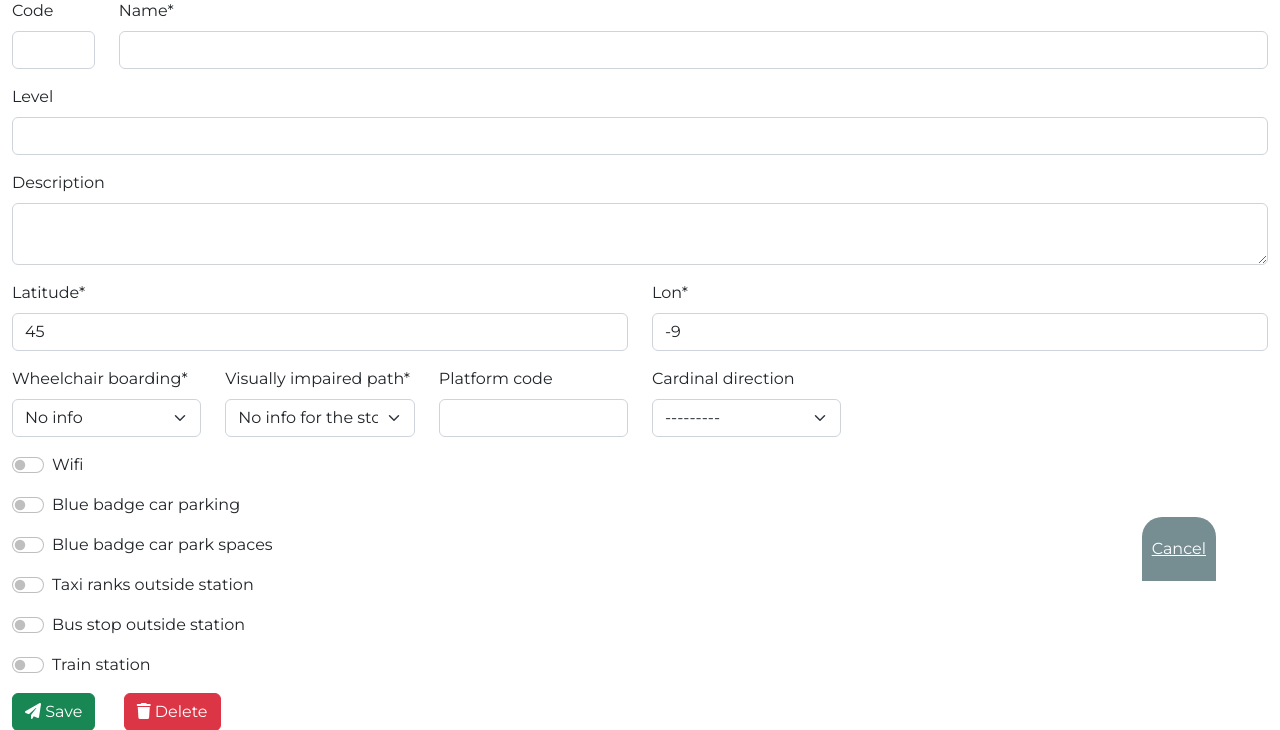
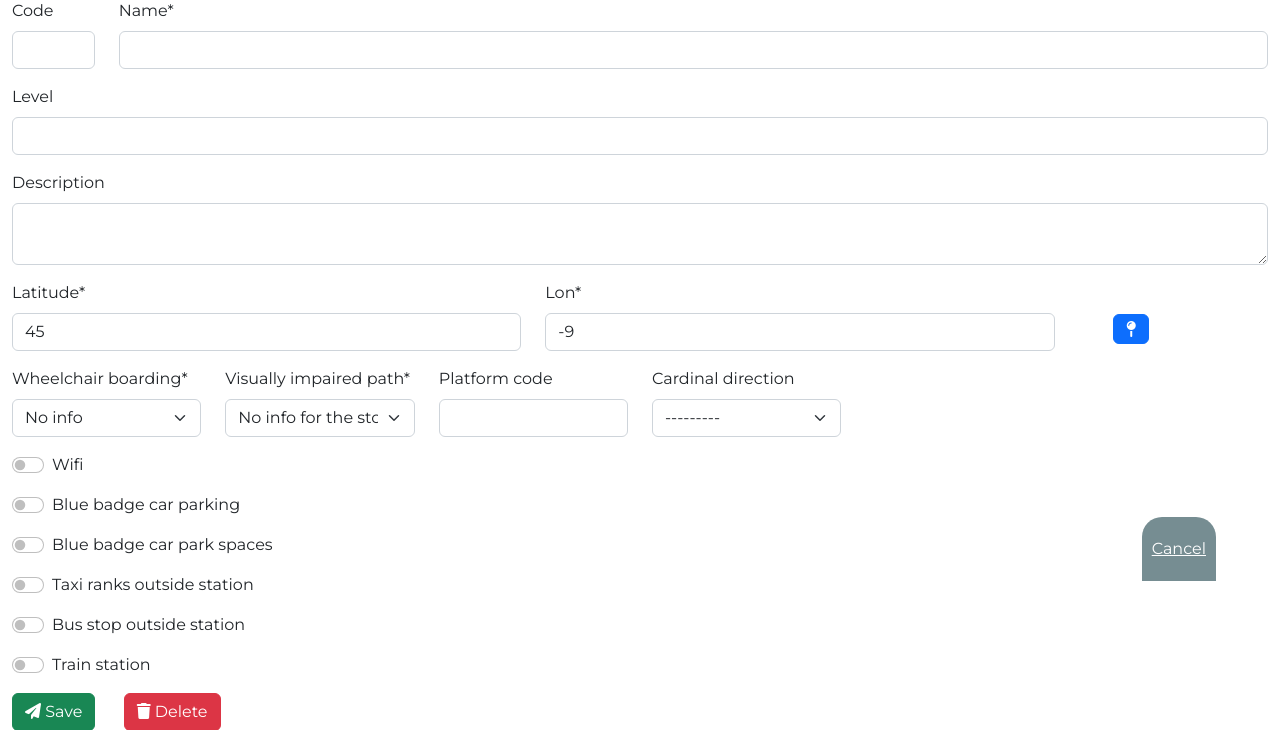
Before and after one commit to infofactory/voxpop, a Django app: page /stops/add/ in a window 1280 px wide. Shown: the part 219-949 px from the top of the page. Run offline with Django 4.2, Linux system fonts and the light colour scheme; the visitor is signed in with stand-in values (Sample User, id 1); some libraries are stand-ins or nearby versions.

Commit message:
autolocate added

```diff
--- a/src/lisbona/settings/base.py
+++ b/src/lisbona/settings/base.py
@@ -10,6 +10,7 @@ INSTALLED_APPS = [
     'stations',
     "crispy_forms",
     "crispy_bootstrap5",
+    "corsheaders",
     'django.contrib.admin',
     'django.contrib.auth',
     'django.contrib.contenttypes',
@@ -20,6 +21,7 @@ INSTALLED_APPS = [
 ]
 
 MIDDLEWARE = [
+    "corsheaders.middleware.CorsMiddleware",
     'django.contrib.sessions.middleware.SessionMiddleware',
     'django.middleware.common.CommonMiddleware',
     'django.middleware.csrf.CsrfViewMiddleware',
@@ -27,6 +29,7 @@ MIDDLEWARE = [
     'django.contrib.messages.middleware.MessageMiddleware',
     'django.middleware.clickjacking.XFrameOptionsMiddleware',
     'django.middleware.security.SecurityMiddleware',
+
 ]
 
 ROOT_URLCONF = 'lisbona.urls'
--- a/src/lisbona/urls.py
+++ b/src/lisbona/urls.py
@@ -28,5 +28,6 @@ urlpatterns = [
     path('stops/<int:parent>/lift/add', views.lift_edit, name="lift_add"),
     path('stops/lifts/<int:id>/edit', views.lift_edit, name="lift_edit"),
     path('stops/<int:platform>/services/add', views.services_edit, name="services_add"),
-    path('stops/services/<int:id>/edit', views.services_edit, name="services_edit")
+    path('stops/services/<int:id>/edit', views.services_edit, name="services_edit"),
+    path('stops/api/test', views.test_api, name="test_api"),
 ]
--- a/src/requirements.txt
+++ b/src/requirements.txt
@@ -3,6 +3,7 @@ certifi==2022.12.7
 crispy-bootstrap5==0.7
 distlib==0.3.6
 Django==4.1.5
+django-cors-headers==3.13.0
 django-crispy-forms==1.14.0
 filelock==3.9.0
 pipenv==2022.12.19
--- a/src/stations/forms.py
+++ b/src/stations/forms.py
@@ -3,7 +3,7 @@ from django import forms
 from .models import *
 
 from crispy_forms.helper import FormHelper
-from crispy_forms.layout import Layout, Fieldset, Field, Submit, Row, Column
+from crispy_forms.layout import Layout, Fieldset, Field, Submit, Row, Column, HTML
 from crispy_forms.bootstrap import StrictButton
 from django.forms.widgets import HiddenInput
 
@@ -34,7 +34,7 @@ class StopForm(ModelForm):
         if self.instance.location_type != 0:
             del self.fields['accessible_entrance_id']
             del self.fields['accessible_exit_id']
-            del self.fields['step_free_route_information_available']
+            # del self.fields['step_free_route_information_available']
         if self.instance.location_type in [0, 1, 2]:
             self.fields['lat'].required = True
             self.fields['lon'].required = True
@@ -60,8 +60,9 @@ class StopForm(ModelForm):
                 Column('desc', css_class='col-12')
             ),
             Row(
-                Column('lat'),
-                Column('lon'),
+                Column('lat', css_class='col-5'),
+                Column('lon', css_class='col-5'),
+                HTML('<div class="wrapper-btn col-2" ><button type="button" class="btn btn-primary" id="auto-locate"><i class="fa-solid fa-map-pin"></i></button></div>'),
             ),
             Row(
                 Column('wheelchair_boarding',
@@ -84,8 +85,8 @@ class StopForm(ModelForm):
             ),
             Field('wifi', css_class="form-check-input",
                   wrapper_class="form-check form-switch"),
-            Field('step_free_route_information_available',
-                  css_class="form-check-input", wrapper_class="form-check form-switch"),
+            # Field('step_free_route_information_available',
+            #       css_class="form-check-input", wrapper_class="form-check form-switch"),
             Field('blue_badge_car_parking', css_class="form-check-input",
                   wrapper_class="form-check form-switch"),
             Field('blue_badge_car_park_spaces', css_class="form-check-input",
--- a/src/stations/static/stations/css/style.css
+++ b/src/stations/static/stations/css/style.css
@@ -113,3 +113,12 @@ thead:first-child{
         transform: translateY(0px);
     }
 }
+
+
+.wrapper-btn{
+    display: flex;
+    flex-basis: 10%;
+    align-items: center;
+    justify-content: center;
+    margin-top: 10px;
+}
--- a/src/stations/templates/stations/edit.html
+++ b/src/stations/templates/stations/edit.html
@@ -3,7 +3,7 @@
 {%block page_title%}Lisbona - Stations{%endblock%}
 
 {%block content%}
-<p id="coords"></p>
+
 
 {%if station.pk%}
 <h4 class="py-4">Edit <strong>{{station}}</strong></h4>
@@ -34,13 +34,13 @@
 </div>
 
 <script>
-let lat = ''
+    let lat = ''
     lon = ''
     accuracy = ''
     container = document.getElementById('coords')
 
     function success(pos) {
-        const {coords} = pos
+        const { coords } = pos
 
         const crd = {
             lat: coords.latitude,
@@ -48,17 +48,21 @@ let lat = ''
             accuracy: coords.accuracy
         }
 
-        for (const key in crd) {
-            container.append(`${key}: ${crd[key]} `)
-        }
+        document.getElementById('id_lat').value = pos.coords.latitude
+        document.getElementById('id_lon').value = pos.coords.longitude
 
+        console.log(crd)
     }
 
     function error(err) {
         console.warn(err);
     }
 
-    navigator.geolocation.getCurrentPosition(success, error);
+    document.getElementById('auto-locate').addEventListener('click', () => {
+        navigator.geolocation.getCurrentPosition(success, error)
+    })
+
+
 </script>
 
 {%endblock content%}
--- a/src/stations/views.py
+++ b/src/stations/views.py
@@ -1,6 +1,6 @@
 from django.shortcuts import render, redirect
 from django.urls import reverse
-from django.http import HttpResponse
+from django.http import HttpResponse, JsonResponse
 from django.views.generic.list import ListView
 from .models import *
 
@@ -130,3 +130,8 @@ def services_edit(request, platform=None, id=None):
 
     context = {'form': form, 'services': services, 'parent': parent}
     return render(request, 'stations/services/edit.html', context)
+
+def test_api(request):
+
+    print('this is the request: %r'%(request))
+    return JsonResponse({'res':'hello'})
```
Also changed, not shown: src/stations/templates/stations/details.html (+5 -5 lines).
